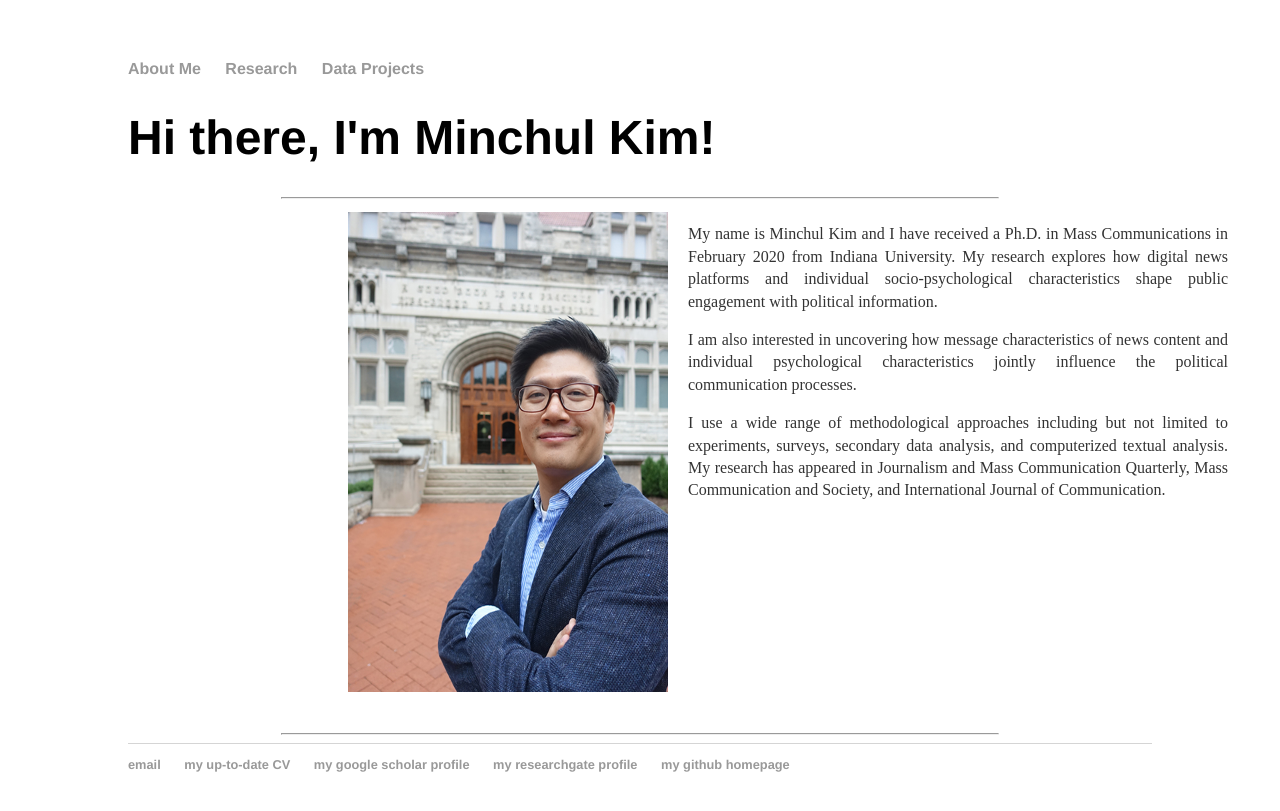
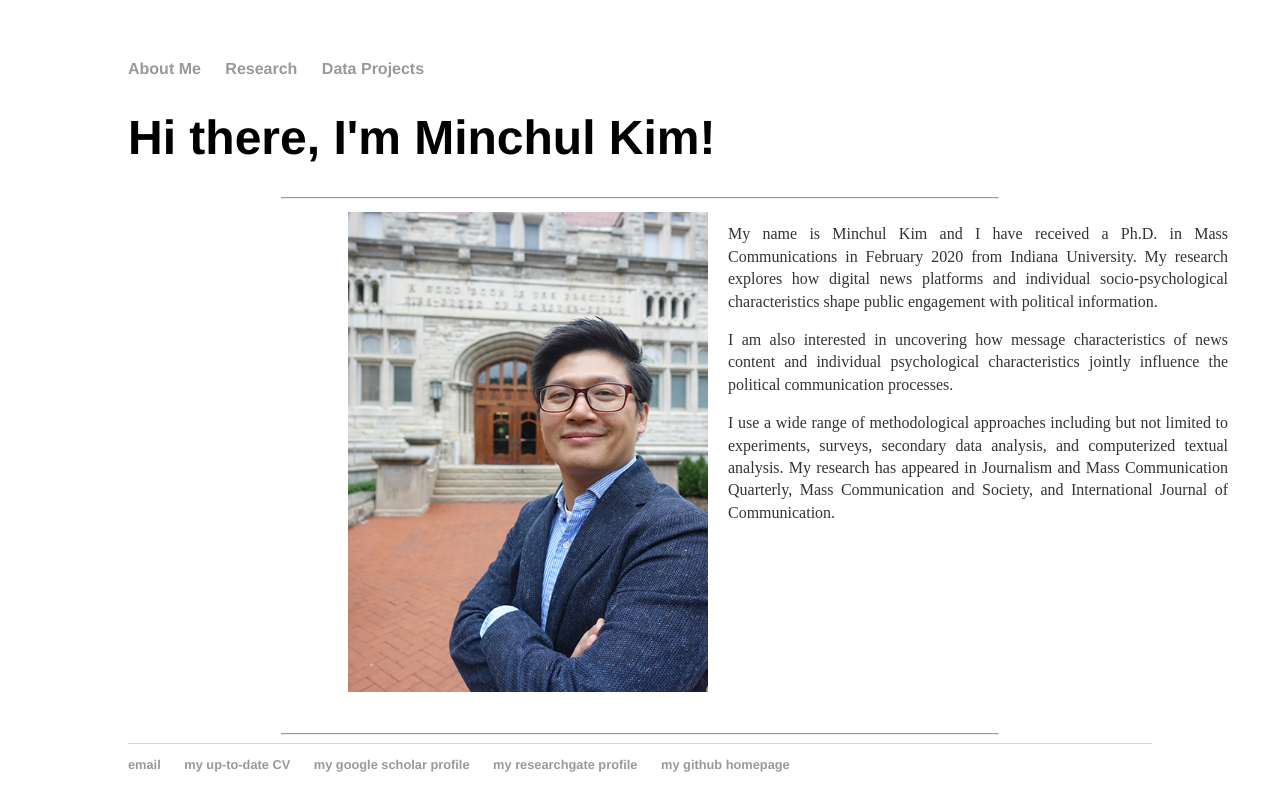
Before and after one commit to minchulkim-phd/minchulkim, a Jekyll site: the page built from index.html, in a window 1280 px wide. Shown: the top 811 px of the page. Built offline with Jekyll 4.4.1, drawn with Linux system fonts in a browser that asks for light colours.

Commit message:
Update index.html

```diff
--- a/index.html
+++ b/index.html
@@ -7,7 +7,7 @@
 
 	<hr width='70%'>
         <div class="slide-content">
-		<img src="/images/Portrait_Minchul Kim.jpg" width='320px;' height='480px;' style="float:left;margin: 5px 20px;">
+		<img src="/images/Portrait_Minchul Kim.jpg" width='360px;' height='480px;' style="float:left;margin: 5px 20px;">
                 <div class="imgDes">
 		<p> My name is Minchul Kim and I have received a Ph.D. in Mass Communications in February 2020 from Indiana University. My research explores how digital news platforms and individual socio-psychological characteristics shape public engagement with political information. </p>
 		 <p> I am also interested in uncovering how message characteristics of news content and individual psychological characteristics jointly influence the political communication processes. </p>
```
